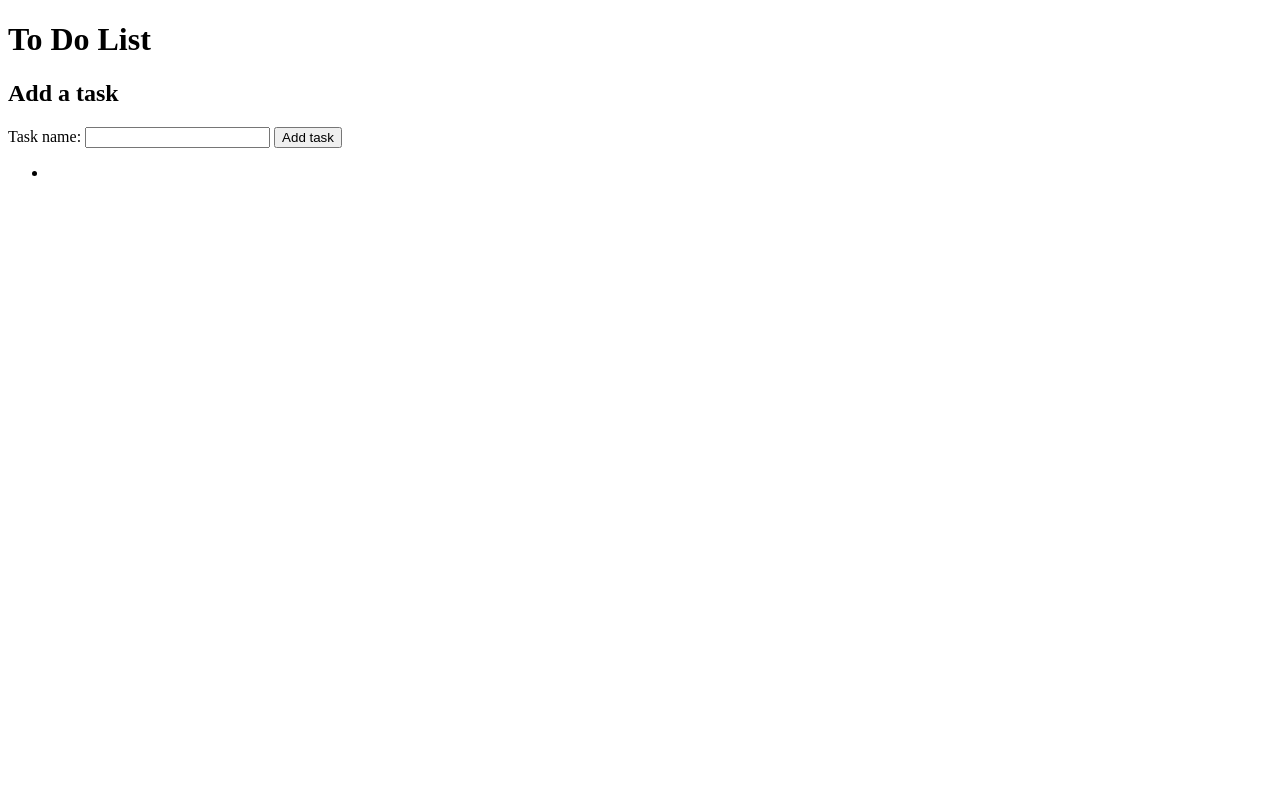
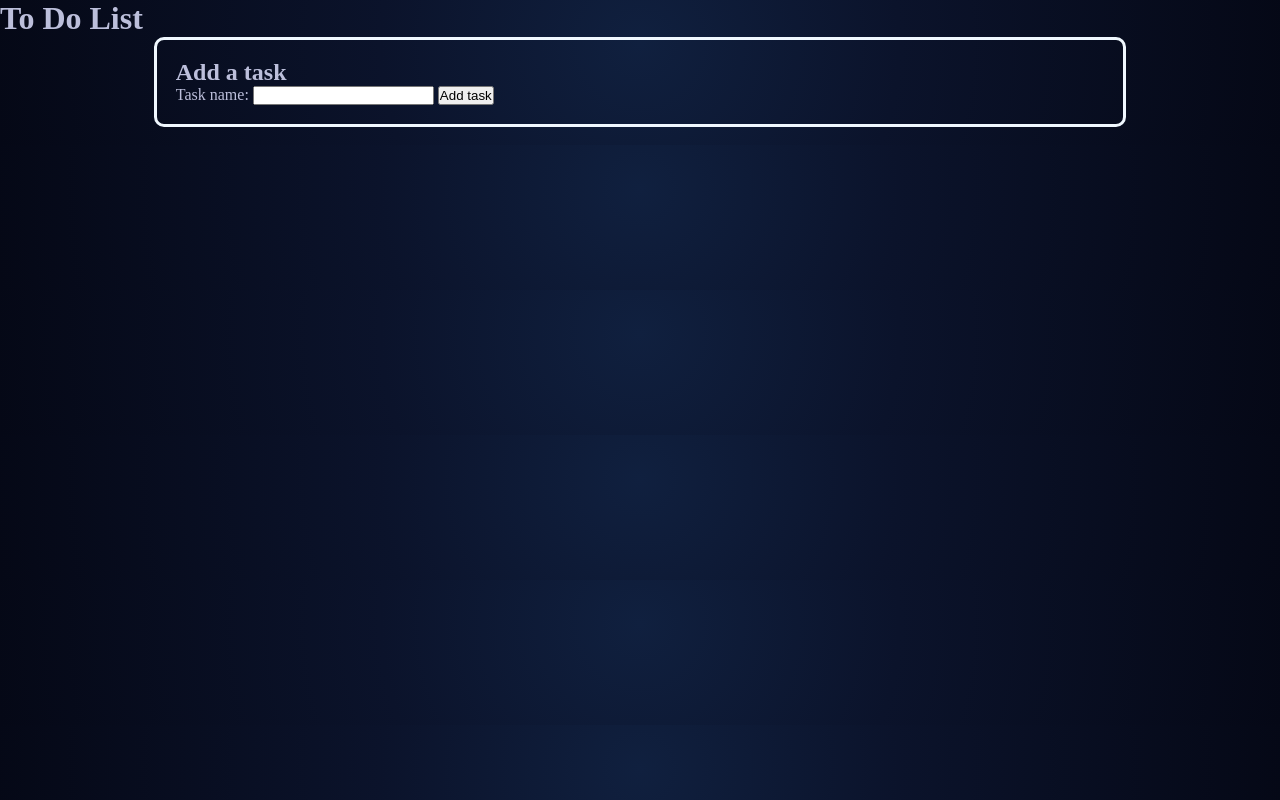
Before and after one commit to profetaRecursivo/todo_web, a plain HTML site: page index.html in a window 1280 px wide. Drawn offline with Linux system fonts and the light colour scheme.

Commit message:
body con background y colores elegidos

```diff
--- a/index.html
+++ b/index.html
@@ -5,6 +5,7 @@
     <meta charset="UTF-8">
     <meta name="viewport" content="width=device-width, initial-scale=1.0">
     <title>To Do List</title>
+    <link rel="stylesheet" href="styles.css">
 </head>
 
 <body>
--- /dev/null
+++ b/styles.css
@@ -0,0 +1,33 @@
+*{
+    box-sizing: border-box;
+    margin: 0;
+    padding: 0;
+}
+
+html{
+    scroll-behavior: smooth;
+    font-size: 16px;
+    margin: 0;
+}
+:root{
+    --title-color: rgb(214, 218, 240);
+}
+
+body{
+    font-family: 'Geist Mono', 'JetBrains Mono';
+    color: rgb(188, 191, 219);
+    background: radial-gradient(circle at 50% 30%,
+            #10203f 0%,
+            #0b132b 40%,
+            #050816 100%);
+}
+
+.add-box{
+    border-width: 3px;
+    border-radius: 10px;
+    border-color: aliceblue;
+    border-style: solid;
+    padding: 1.2rem;
+    margin-left: 12vw;
+    margin-right: 12vw;
+}
```
